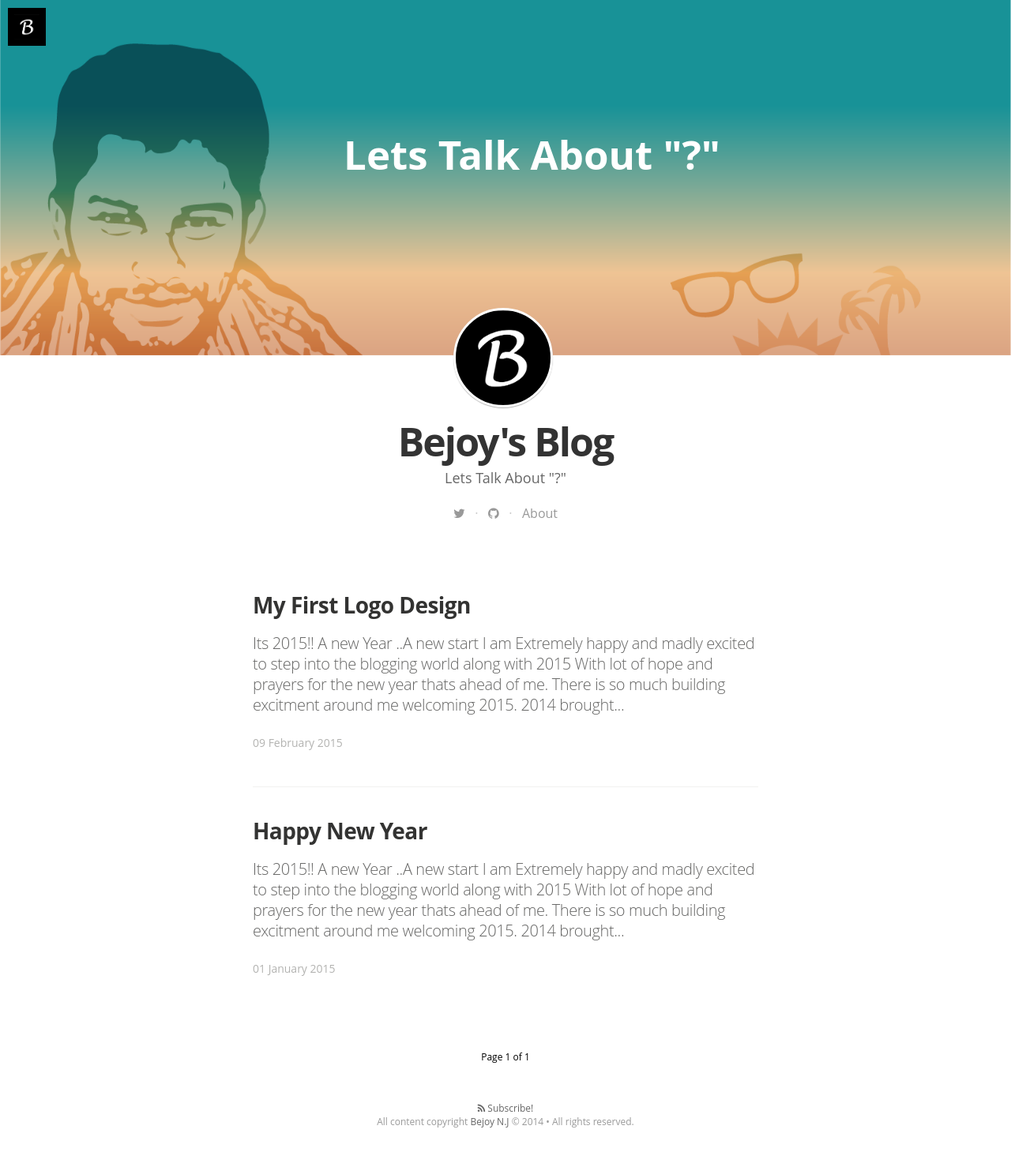
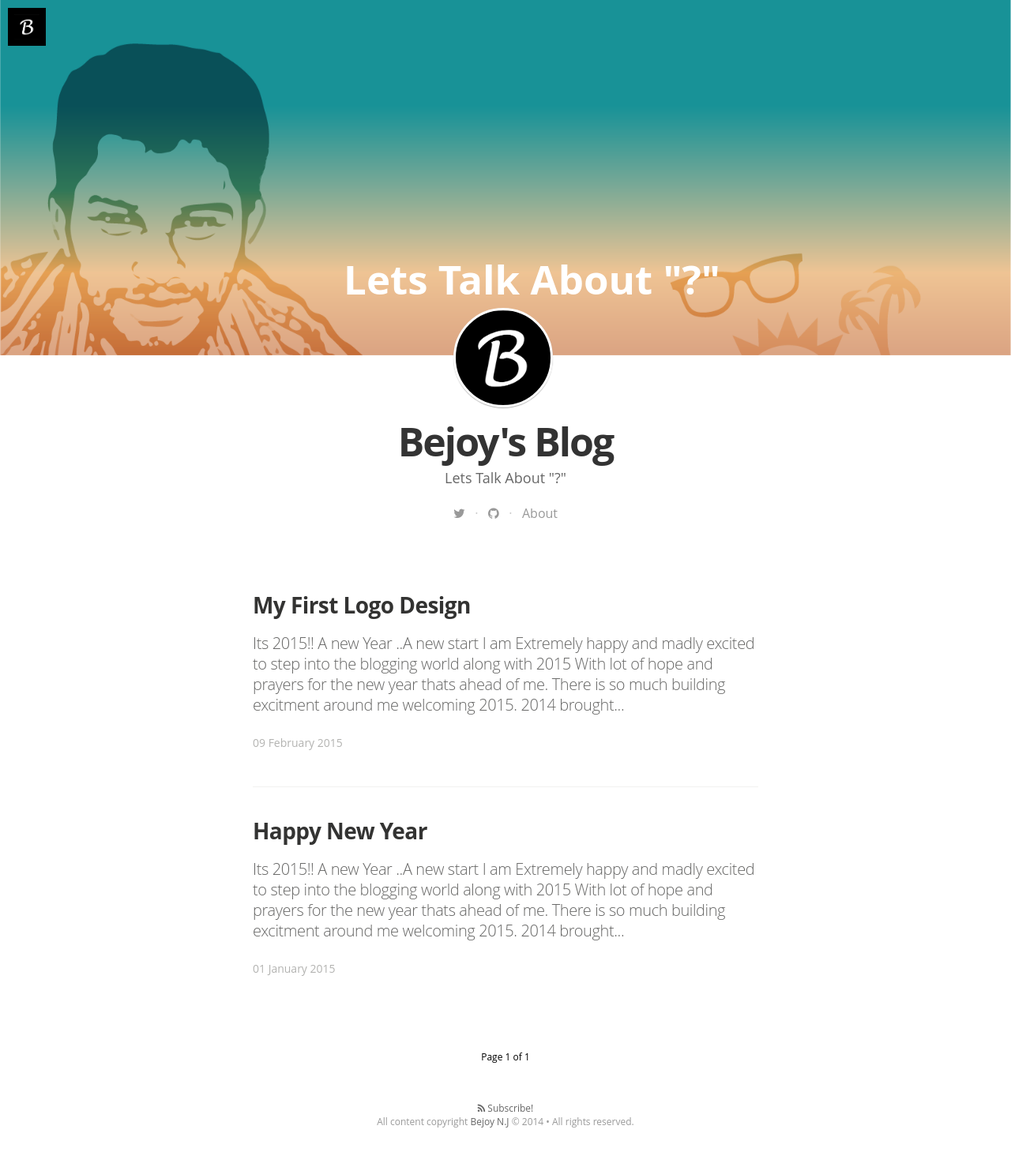
Before and after one commit to Bejoynj/bejoynj.github.io, a Jekyll site: the page built from index.html, in a window 1280 px wide. Shown: the whole page at 79% size. Built offline with Jekyll 4.4.1, drawn with Linux system fonts in a browser that asks for light colours; nearby versions of some CDN libraries; some web fonts are replaced; Markdown is read by kramdown in place of the engine named in the settings; the list of posts is cut into pages by our own code.

Commit message:
main css

```diff
--- a/css/main.sass
+++ b/css/main.sass
@@ -68,7 +68,11 @@ body
     text-align: center
     font-size: 51px
     padding: 160px 3px 160px 70px
-    z-index: -17
+    z-index: 2;
+    position: absolute;
+    left: 0;
+    right: 0;
+    top: 35%;
   .teaserimage-image
     background-size: cover
     background-position: center center
@@ -79,7 +83,7 @@ body
     left: 0
     right: 0
     bottom: 0
-    z-index: -1
+    z-index: 1
     text-indent: -9999px
 
 
```
